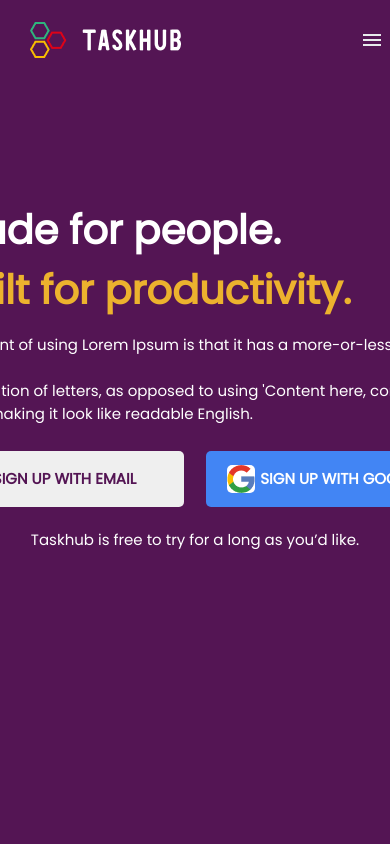
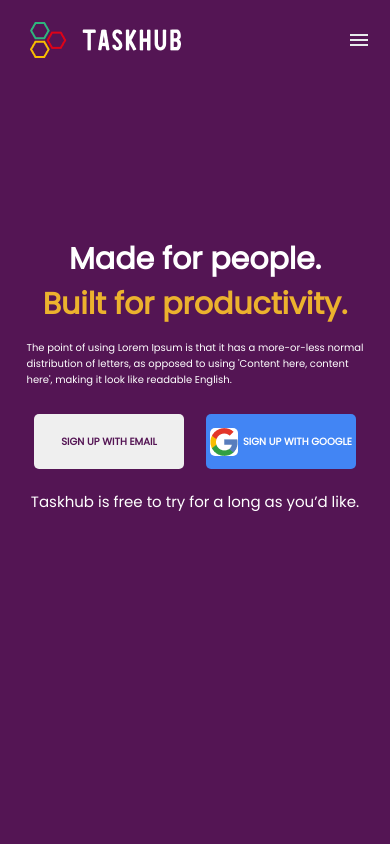
Before and after one commit to Ced-A21/TaskHub-Web, a React (Create React App) app: page / in a window 390 px wide. Shown: the top 844 px of the page. Built offline with nearby package versions, Linux system fonts and the light colour scheme.

Commit message:
added responsiveness to mobile

```diff
--- a/src/App.module.css
+++ b/src/App.module.css
@@ -330,6 +330,15 @@
 
 
 @media (max-width: 475px) {
+  .HeroHeader{
+    display: flex;
+    justify-content: center;
+    align-items: center;
+    margin-left: auto;
+    margin-right: auto;
+    max-width: 475px;
+  }
+
   .NavBarList1, .NavBarList2{
     display:none
   }
@@ -344,8 +353,37 @@
   }
   .burgerbutton{
     display: flex;
-    margin-left:160px;
+    margin-left:140px;
   }
+
+  h1{
+    font-size:30px;
+    display: flex;
+    justify-content: center;
+    align-items: center;
+    flex-direction: column;
+  }
+
+  .HeroP{
+    display: flex;
+    justify-content: center;
+    align-items: center;
+    flex-direction: column;
+    font-size: 10px;
+  }
+  .HeroBtn1{
+    width:150px;
+    height: 55px;
+    font-size: 10px;
+  }
+
+  .GoogleBtn{
+    width:150px;
+    height: 55px;
+    font-size: 10px;
+  }
+
+
 
 
 }
```
